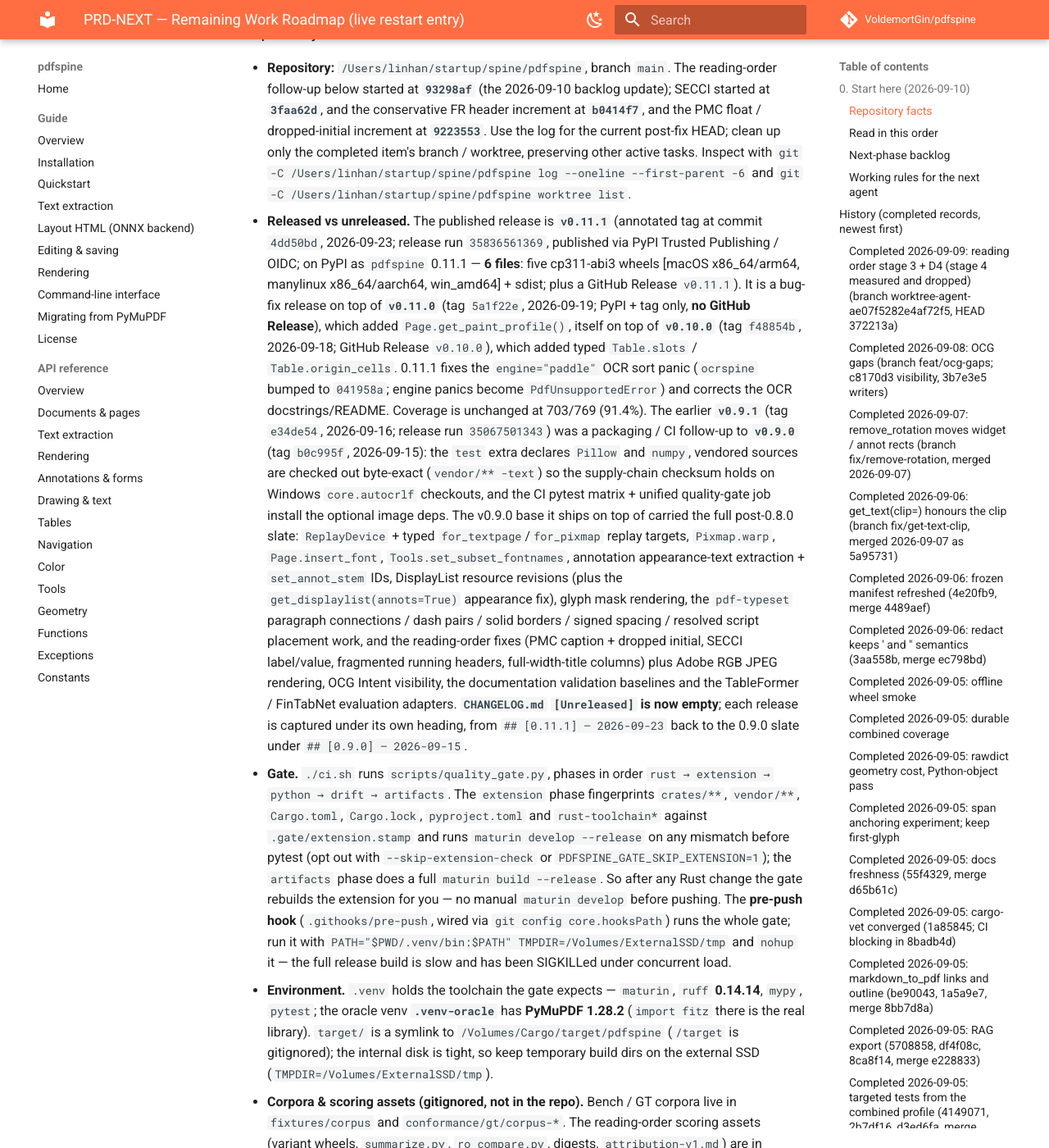
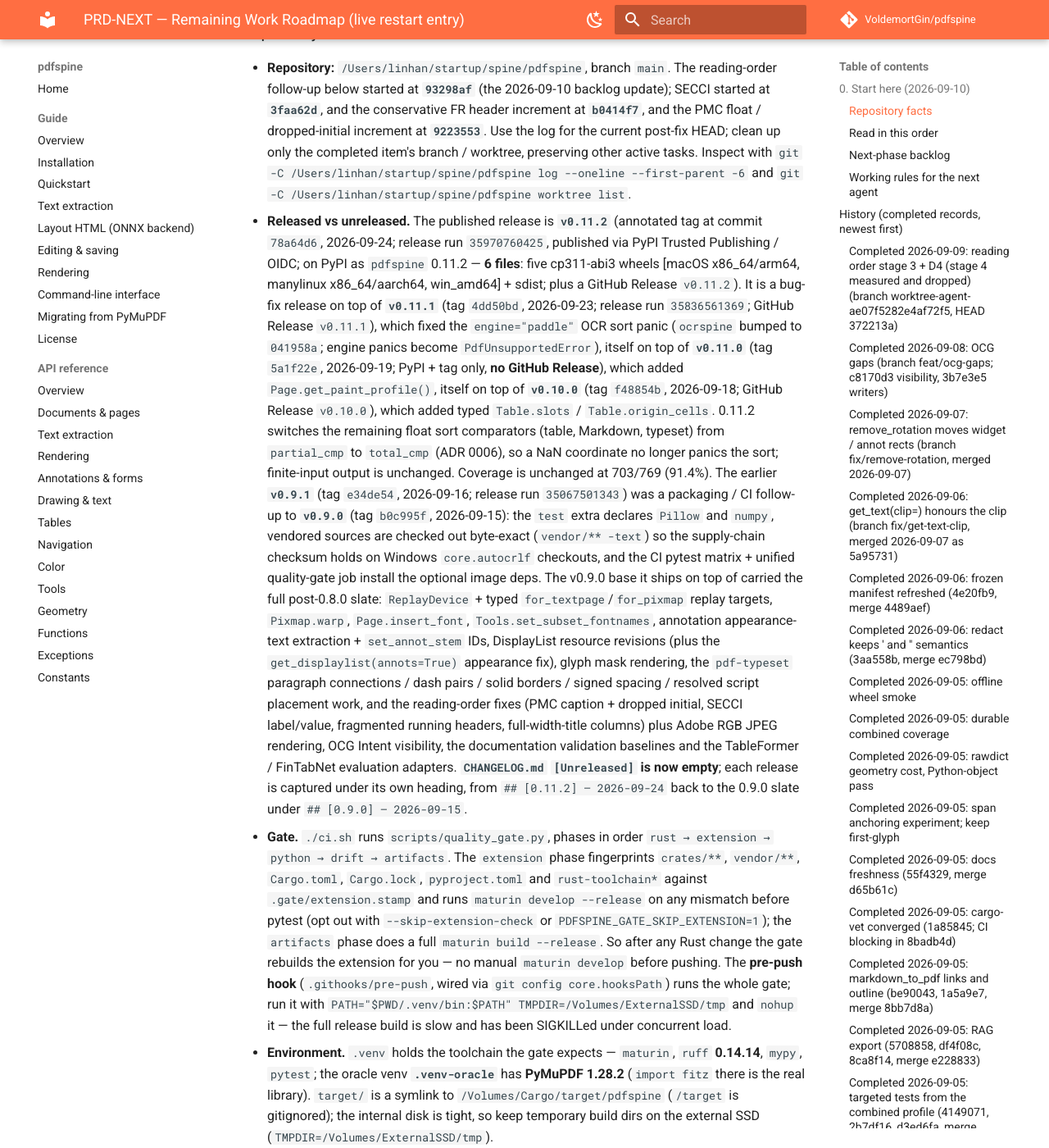
Before and after one commit to VoldemortGin/pdfspine, an MkDocs documentation site: the page built from docs/PRD-NEXT.md, in a window 1280 px wide and 1400 px high, scrolled down 416 px. Shown: the whole window at 82% size. Built offline with MkDocs 1.6.1 and Material for MkDocs 9.7.7, drawn with Linux system fonts in a browser that asks for light colours; comment, search, counter and statistics services are not loaded; some of the changed text lies outside the part shown.

Commit message:
docs: record v0.11.2 release baseline and sync family doc
Co-Authored-By: Claude Sonnet 5 <noreply@anthropic.com>
Claude-Session: https://claude.ai/code/session_015uwQMK5YCkheXsKyTFfxWq

```diff
--- a/docs/PRD-NEXT.md
+++ b/docs/PRD-NEXT.md
@@ -20,17 +20,21 @@
   worktree, preserving other active tasks. Inspect with
   `git -C /Users/linhan/startup/spine/pdfspine log --oneline --first-parent -6`
   and `git -C /Users/linhan/startup/spine/pdfspine worktree list`.
-- **Released vs unreleased.** The published release is **`v0.11.1`** (annotated
-  tag at commit `4dd50bd`, 2026-09-23; release run `35836561369`, published via
-  PyPI Trusted Publishing / OIDC; on PyPI as `pdfspine` 0.11.1 — **6 files**:
+- **Released vs unreleased.** The published release is **`v0.11.2`** (annotated
+  tag at commit `78a64d6`, 2026-09-24; release run `35970760425`, published via
+  PyPI Trusted Publishing / OIDC; on PyPI as `pdfspine` 0.11.2 — **6 files**:
   five cp311-abi3 wheels [macOS x86_64/arm64, manylinux x86_64/aarch64,
-  win_amd64] + sdist; plus a GitHub Release `v0.11.1`). It is a bug-fix release
-  on top of **`v0.11.0`** (tag `5a1f22e`, 2026-09-19; PyPI + tag only, **no
-  GitHub Release**), which added `Page.get_paint_profile()`, itself on top of
-  **`v0.10.0`** (tag `f48854b`, 2026-09-18; GitHub Release `v0.10.0`), which
-  added typed `Table.slots` / `Table.origin_cells`. 0.11.1 fixes the
-  `engine="paddle"` OCR sort panic (`ocrspine` bumped to `041958a`; engine
-  panics become `PdfUnsupportedError`) and corrects the OCR docstrings/README.
+  win_amd64] + sdist; plus a GitHub Release `v0.11.2`). It is a bug-fix release
+  on top of **`v0.11.1`** (tag `4dd50bd`, 2026-09-23; release run
+  `35836561369`; GitHub Release `v0.11.1`), which fixed the `engine="paddle"`
+  OCR sort panic (`ocrspine` bumped to `041958a`; engine panics become
+  `PdfUnsupportedError`), itself on top of **`v0.11.0`** (tag `5a1f22e`,
+  2026-09-19; PyPI + tag only, **no GitHub Release**), which added
+  `Page.get_paint_profile()`, itself on top of **`v0.10.0`** (tag `f48854b`,
+  2026-09-18; GitHub Release `v0.10.0`), which added typed `Table.slots` /
+  `Table.origin_cells`. 0.11.2 switches the remaining float sort comparators
+  (table, Markdown, typeset) from `partial_cmp` to `total_cmp` (ADR 0006), so a
+  NaN coordinate no longer panics the sort; finite-input output is unchanged.
   Coverage is unchanged at 703/769 (91.4%). The earlier **`v0.9.1`** (tag
   `e34de54`, 2026-09-16; release run `35067501343`) was a packaging / CI
   follow-up to **`v0.9.0`** (tag `b0c995f`, 2026-09-15): the `test` extra
@@ -49,7 +53,7 @@
   full-width-title columns) plus Adobe RGB JPEG rendering, OCG Intent
   visibility, the documentation validation baselines and the TableFormer /
   FinTabNet evaluation adapters. **`CHANGELOG.md` `[Unreleased]` is now empty**;
-  each release is captured under its own heading, from `## [0.11.1] — 2026-09-23`
+  each release is captured under its own heading, from `## [0.11.2] — 2026-09-24`
   back to the 0.9.0 slate under `## [0.9.0] — 2026-09-15`.
 - **Gate.** `./ci.sh` runs `scripts/quality_gate.py`, phases in order
   `rust → extension → python → drift → artifacts`. The `extension` phase
@@ -119,6 +123,8 @@
   SSH connection mid-transfer, so the `push` failed; the same already-gated
   commit was re-pushed with `--no-verify`.
   **The next open backlog item is #3.**
+
+- [x] **Cut release `v0.11.2`** — annotated tag `v0.11.2` at `78a64d6` (2026-09-24); release run `35970760425` (Trusted Publishing / OIDC); on PyPI (6 files) + GitHub Release `v0.11.2`.
 
 - [x] **Cut release `v0.11.1`** — annotated tag `v0.11.1` at `4dd50bd` (2026-09-23); release run `35836561369` (Trusted Publishing / OIDC); on PyPI (6 files) + GitHub Release `v0.11.1`. (`v0.11.0` at `5a1f22e`, 2026-09-19, shipped to PyPI with a tag but no GitHub Release.)
 
```
Also changed, not shown: PARITY.md (+1 -1 lines), docs/index.md (+1 -1 lines), docs/spine-family.md (+3 -3 lines), docs/validation-baselines.md (+3 -3 lines).
